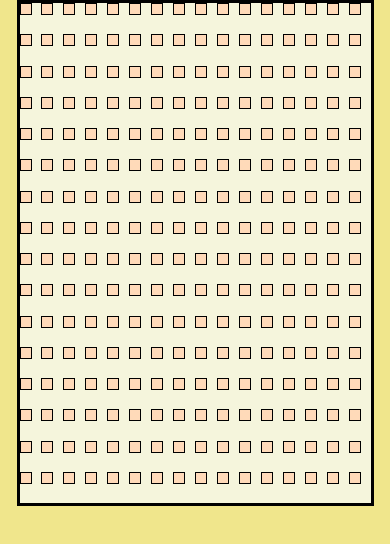
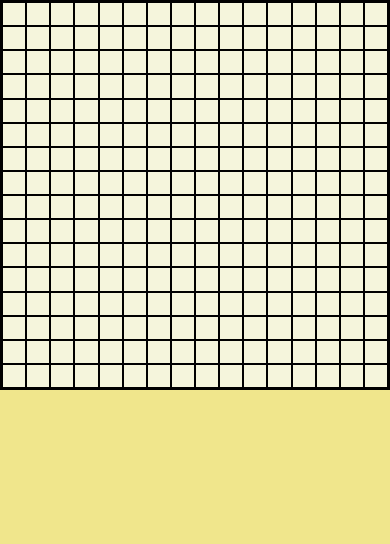
Before and after one commit to MatBenA/Etch-A-Sketch, a plain HTML site: page index.html in a window 390 px wide. Drawn offline with Linux system fonts and the light colour scheme.

Commit message:
The conteiner div is now a responsive square

```diff
--- a/grid.css
+++ b/grid.css
@@ -1,4 +1,5 @@
-.container{
+.content{
     display: grid;
-    grid-template-columns: repeat(16, auto);
+    grid-template-columns: repeat(16, 1fr);
+
 }
--- a/index.html
+++ b/index.html
@@ -1,19 +1,21 @@
 <!DOCTYPE html>
 <html lang="en">
-<head>
-    <meta charset="UTF-8">
-    <meta http-equiv="X-UA-Compatible" content="IE=edge">
-    <meta name="viewport" content="width=device-width, initial-scale=1.0">
+  <head>
+    <meta charset="UTF-8" />
+    <meta http-equiv="X-UA-Compatible" content="IE=edge" />
+    <meta name="viewport" content="width=device-width, initial-scale=1.0" />
     <title>Etch a Sketch</title>
-    <link rel="stylesheet" href="style.css">
-    <link rel="stylesheet" href="grid.css">
+    <link rel="stylesheet" href="style.css" />
+    <link rel="stylesheet" href="grid.css" />
     <script src="script.js" defer></script>
 
     <style>
-        @import url('https://fonts.googleapis.com/css2?family=Roboto:wght@100&display=swap');
+      @import url("https://fonts.googleapis.com/css2?family=Roboto:wght@100&display=swap");
     </style>
-</head>
-<body>
-    <div class="container"></div>
-</body>
+  </head>
+  <body>
+    <div class="square">
+      <div class="content"></div>
+    </div>
+  </body>
 </html>
--- a/script.js
+++ b/script.js
@@ -1,9 +1,12 @@
-const container = document.querySelector(".container");
+const content = document.querySelector(".content");
+
+
 
 const cells = [];
 for(i = 0; i < 256; i++){
     cells.push(document.createElement("div"));
     cells[i].classList.add("cell");
-    container.appendChild(cells[i]);
+    content.appendChild(cells[i]);
 }
+
 //256 cells
--- a/style.css
+++ b/style.css
@@ -2,25 +2,33 @@ body {
   /*Overall font, no margin*/
   margin: 0px;
   padding: 0px;
-    display: flex;
-    font-family: 'Roboto', sans-serif;
-    flex-direction: column;
-    background-color:khaki;
+  font-family: "Roboto", sans-serif;
+  background-color: khaki;
 }
 
-.container{
-    width: 90%;
-    max-width: 800px;
+.square {
   margin: auto;
   background-color: beige;
-    border: 3px solid black;
-    height: 500px;
-
+  border: 2px solid black;
+  margin-bottom: 30px;
+  position: relative;
+  max-width: 500px;
 }
 
-.cell{
-    width: 10px;
-    height: 10px;
-    background-color:peachpuff;
+.content {
+  position: absolute;
+  width: 100%;
+  height: 100%;
+}
+
+:after {
+  content: "";
+  display: block;
+  padding-top: calc(100%);
+}
+
+.cell {
+/*   width: 10px;
+  height: 10px; */
   border: 1px solid black;
 }
```
Lines whose indentation alone changed are shown as unchanged.
